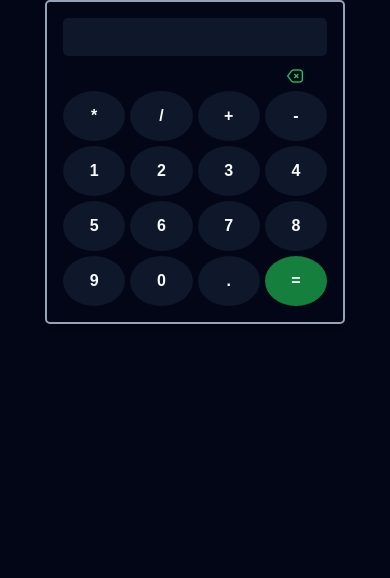
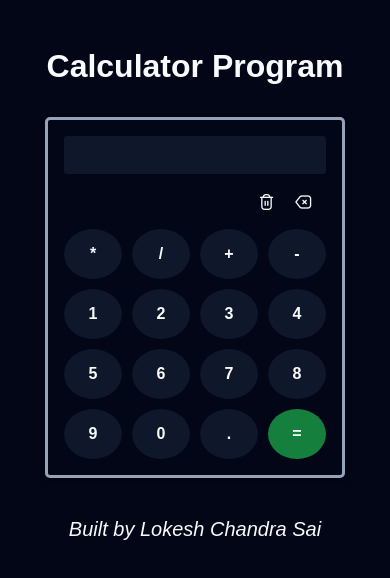
Before and after one commit to SailBoatHC/Calculator-Program, a website built with Vite: page index.html in a window 390 px wide. Built offline with nearby package versions, Linux system fonts and the light colour scheme; a web font is replaced by a local one.

Commit message:
add: added text,error checker and backspace button

```diff
--- a/index.html
+++ b/index.html
@@ -5,16 +5,19 @@
     <link rel="icon" type="image/svg+xml" href="/vite.svg" />
     <meta name="viewport" content="width=device-width, initial-scale=1.0" />
     <link rel='stylesheet' href='https://cdn-uicons.flaticon.com/uicons-regular-rounded/css/uicons-regular-rounded.css'>
+    <link rel="stylesheet" href="style.css">
     <link href="https://api.fontshare.com/v2/css?f[]=satoshi@1,900,700,500,400&display=swap" rel="stylesheet">
-    <link rel="stylesheet" href="style.css">
     <title>Calculator</title>
   </head>
   <body>
+    <div class="container-container">
+      <h1 class="main__text">Calculator Program</h1>
       <div class="calculator__container">
         <input class="calculator__output" type="text" id="result" readonly>
         <div class="wrapper">
             <div class="empty"> </div>
-          <button class="clear" onclick="clearResult()"><i class="delete fi fi-rr-delete"></i></button>
+            <button class="trash clear" onclick="clearResult()"><i class="fi fi-rr-trash"></i></button>
+            <button class="clear delete" onclick="clearResultOnebyOne()"><i class="fi fi-rr-delete"></i></button>
         </div>
         <div class="buttons">
             <button class="operations btn" onclick="addToResult('*')">*</button>
@@ -35,28 +38,74 @@
             <button class="result btn" onclick="calculateResult()">=</button>
         </div>
       </div>
+      <h3 class="footer__text"><em>Built by Lokesh Chandra Sai</em></h3>
+    </div>
     <script>
       let decimalEntered = false;
+      let hasError = false; // Flag variable to track error state
+      let isErrorDisplayed = false; // Flag variable to track if the error message is displayed
+
       function addToResult(value) {
+        if (hasError) {
+          return;
+        }
+
         if (value == '.' && decimalEntered) {
           return;
         }
+
         document.getElementById('result').value += value;
+
         if (value == '.') {
           decimalEntered = true;
         }
       }
 
       function calculateResult() {
+        if (hasError) {
+          return;
+        }
+
         let result = document.getElementById('result').value;
+
+        try {
           let calculatedResult = eval(result);
+
+          if (isNaN(calculatedResult) || !isFinite(calculatedResult)) {
+            displayError();
+          } else {
             document.getElementById('result').value = calculatedResult;
             decimalEntered = false;
+          }
+        } catch (error) {
+          displayError();
+        }
+      }
+
+      function displayError() {
+        if (!isErrorDisplayed) {
+          document.getElementById('result').value = "Error";
+          decimalEntered = false;
+          hasError = true;
+          isErrorDisplayed = true;
+        }
       }
 
       function clearResult() {
         document.getElementById('result').value = '';
         decimalEntered = false;
+        hasError = false;
+        isErrorDisplayed = false;
+      }
+
+      function clearResultOnebyOne() {
+        if (hasError) {
+          return;
+        }
+
+        let currentResult = document.getElementById('result').value;
+        let updatedResult = currentResult.slice(0, -1);
+        document.getElementById('result').value = updatedResult;
       }
     </script>
     <script type="module" src="/main.js"></script>
--- a/style.css
+++ b/style.css
@@ -39,25 +39,35 @@ button {
   transition: 0.5s ease;
   font-weight: 800;
   font-size: 1em;
+  user-select: none;
 }
 
 .btn:hover {
   background-color: var(--slate800);
 }
 
-.clear {
-  font-size: 0.75em;
-  padding: 0.15rem;
-  width: 4rem;
-  border-radius: 50%;
+.trash {
+  margin-left: 12rem;
 }
 
-.delete {
+.clear {
+  font-size: 1em;
+  padding: 0.15rem;
+  border-radius: 50%;
   background-color: transparent;
   font-size: 1rem;
   cursor: pointer;
-  color: var(--green500);
+  border-radius: 0%;
+  width: 2rem;
+  margin-right: 1rem;
+  margin-bottom: 0.75rem;
+  margin-top: 0.5rem;
   transition: 0.5s ease;
+}
+
+.clear:hover {
+  transform: scale(1.2);
+  color: var(--green500) !important;
 }
 
 .result {
@@ -68,25 +78,42 @@ button {
   background-color: var(--green500);
 }
 
-.delete:hover {
-  color: var(--green400)
-}
-
 .wrapper {
   display: flex;
   justify-content: space-between;
 }
 
+.container-container {
+  display: flex;
+  flex-direction: column;
+  justify-content: center;
+  align-items: center;
+  margin-top: 3rem;
+}
+
+.main__text {
+  font-weight: 800;
+  margin-bottom: 2rem;
+  font-size: 2.5em;
+}
+
 .calculator__container {
   display: flex;
   flex-direction: column;
+  justify-content: center;
   max-width: 300px;
-  margin: 0 auto;
   padding: 1rem;
   background-color: var(--background);
-  border: 2px solid var(--slate400);
+  border: 3px solid var(--slate400);
   border-radius: 5px;
   box-shadow: 0 2px 5px rgba(0, 0, 0, 0.3);
+}
+
+.footer__text {
+  margin-top: 2.5rem;
+  font-size: 1.25em;
+  font-weight: 400;
+  user-select: none;
 }
 
 .calculator__output {
@@ -94,7 +121,7 @@ button {
   margin-bottom: 10px;
   padding: 10px;
   font-size: 1em;
-  border-radius: 5px;
+  border-radius: 3px;
   text-align: right;
   border: none;
   background-color: var(--slate900);
@@ -103,9 +130,21 @@ button {
 .buttons {
   display: grid;
   grid-template-columns: repeat(4, 1fr);
-  grid-gap: 5px;
+  grid-gap: 10px;
 }
 
 input {
   font-weight: 800;
 }
+
+@media (max-width: 400px) {
+  .main__text {
+    font-size: 2em;
+  }
+}
+
+@media (max-width: 320px) {
+  .main__text {
+    font-size: 1.75em;
+  }
+}
```
Lines whose indentation alone changed are shown as unchanged.
